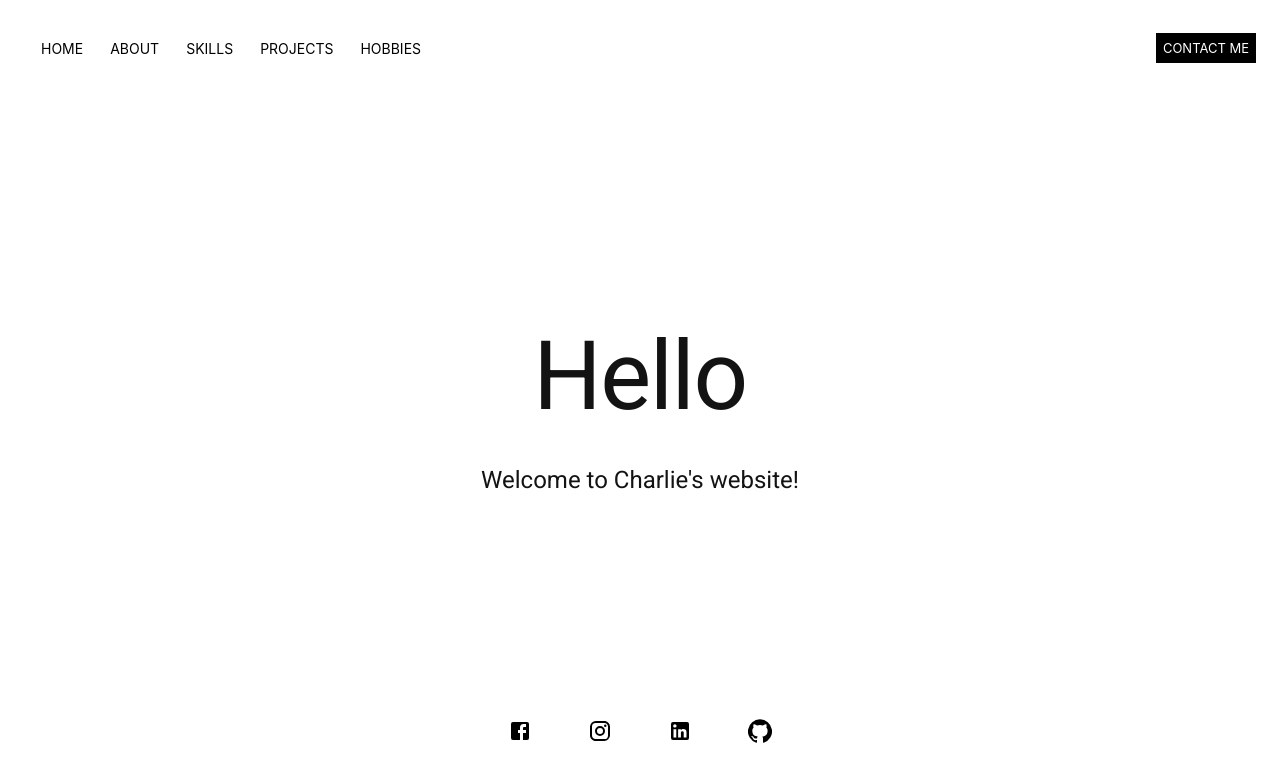
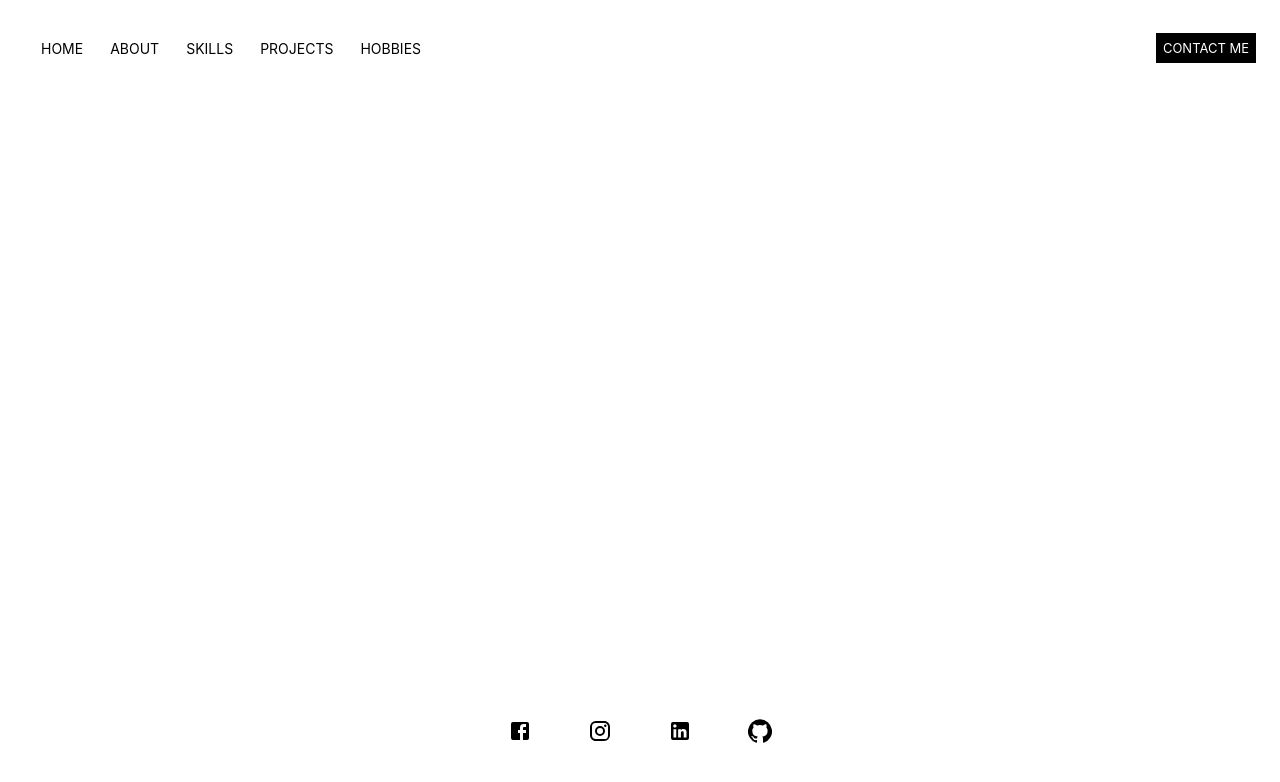
Before and after one commit to charlie-li-02/hello, a React (Create React App) app: page / in a window 1280 px wide. Shown: the top 782 px of the page. Built offline with nearby package versions, Linux system fonts and the light colour scheme.

Commit message:
rerouted home

```diff
--- a/src/App.js
+++ b/src/App.js
@@ -12,7 +12,7 @@ function App() {
             <Router>
                 <NavBar />
                 <Switch>
-                    <Route path="/" exact component={() => <Home />} />
+                    <Route path="/hello" exact component={() => <Home />} />
                     <Route path="/about" exact component={() => <About />} />
                     <Route path="/contact" exact component={() => <Contact />} />
                     <Route path="/hobbies" exact component={() => <Hobbies />} />
--- a/src/components/NavBar.js
+++ b/src/components/NavBar.js
@@ -54,7 +54,7 @@ function NavBar() {
     const classes = styles();
     return (
         <Toolbar position="sticky" color="rgba(0, 0, 0, 0)" className={classes.bar}>
-            <Link to="/" className={classes.menuItem}>HOME</Link>
+            <Link to="/hello" className={classes.menuItem}>HOME</Link>
             <Link to="/about" className={classes.menuItem}>ABOUT</Link>
             <Link to="/skills" className={classes.menuItem}>SKILLS</Link>
             <Link to="/projects" className={classes.menuItem}>PROJECTS</Link>
```
Also changed, not shown: 5 other files (tests, documents, lock files or other folders).
